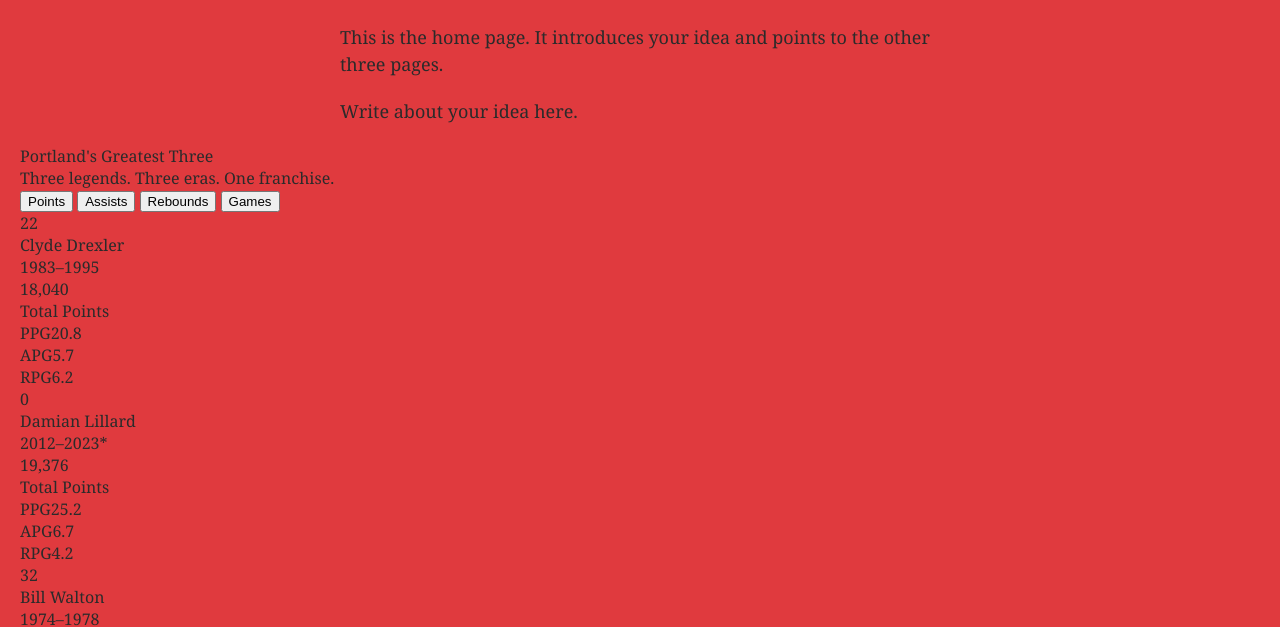
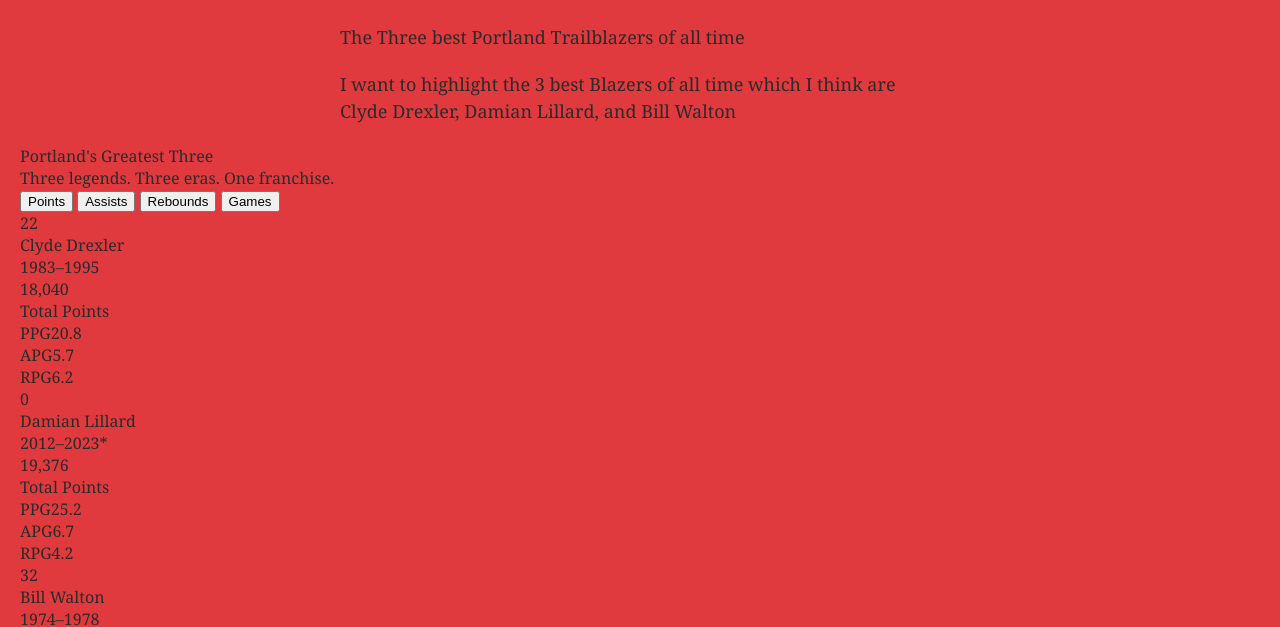
Before and after one commit to benfarrell-10/bmis235-html-3, a plain HTML site: page index.html in a window 1280 px wide. Shown: the part 171-798 px from the top of the page. Drawn offline with Linux system fonts and the light colour scheme.

Commit message:
Update index.html

```diff
--- a/index.html
+++ b/index.html
@@ -8,7 +8,7 @@
 <head>
 <meta charset="utf-8">
 <meta name="author" content="YOUR NAME">
-<title>Home</title>
+<title>The Three best Blazers of all time</title>
 
 <!-- this one line connects the page to the stylesheet -->
 <link rel="stylesheet" href="styles.css">
@@ -29,8 +29,8 @@
 </nav>
 
 <h1>Home</h1>
-<p>This is the home page. It introduces your idea and points to the other three pages.</p>
-<p>Write about your idea here.</p>
+<p>The Three best Portland Trailblazers of all time</p>
+<p>I want to highlight the 3 best Blazers of all time which I think are Clyde Drexler, Damian Lillard, and Bill Walton</p>
 
 <!-- ===== SHOWCASE ======================================================
      This box is empty on purpose. In Part 7 you paste an interactive
```
